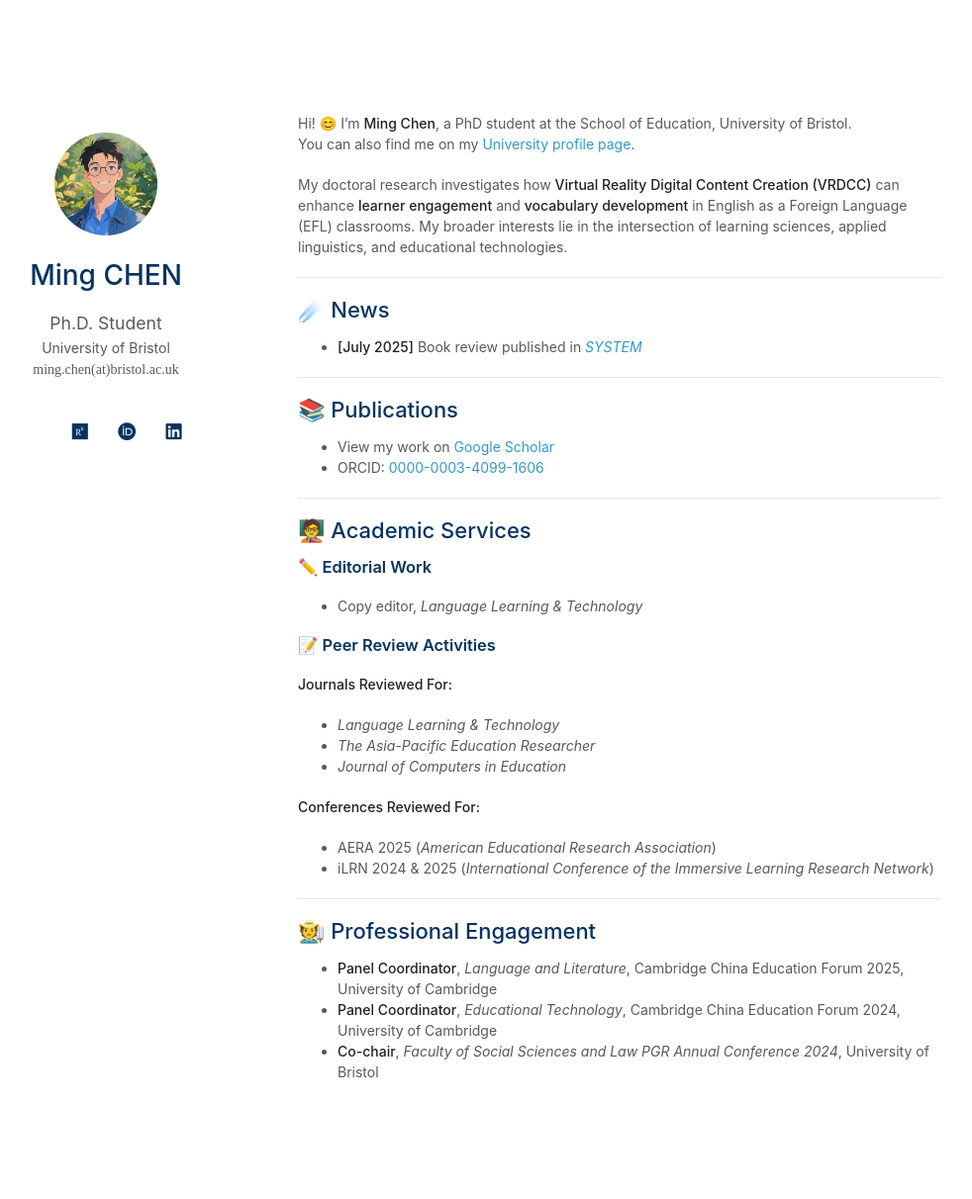
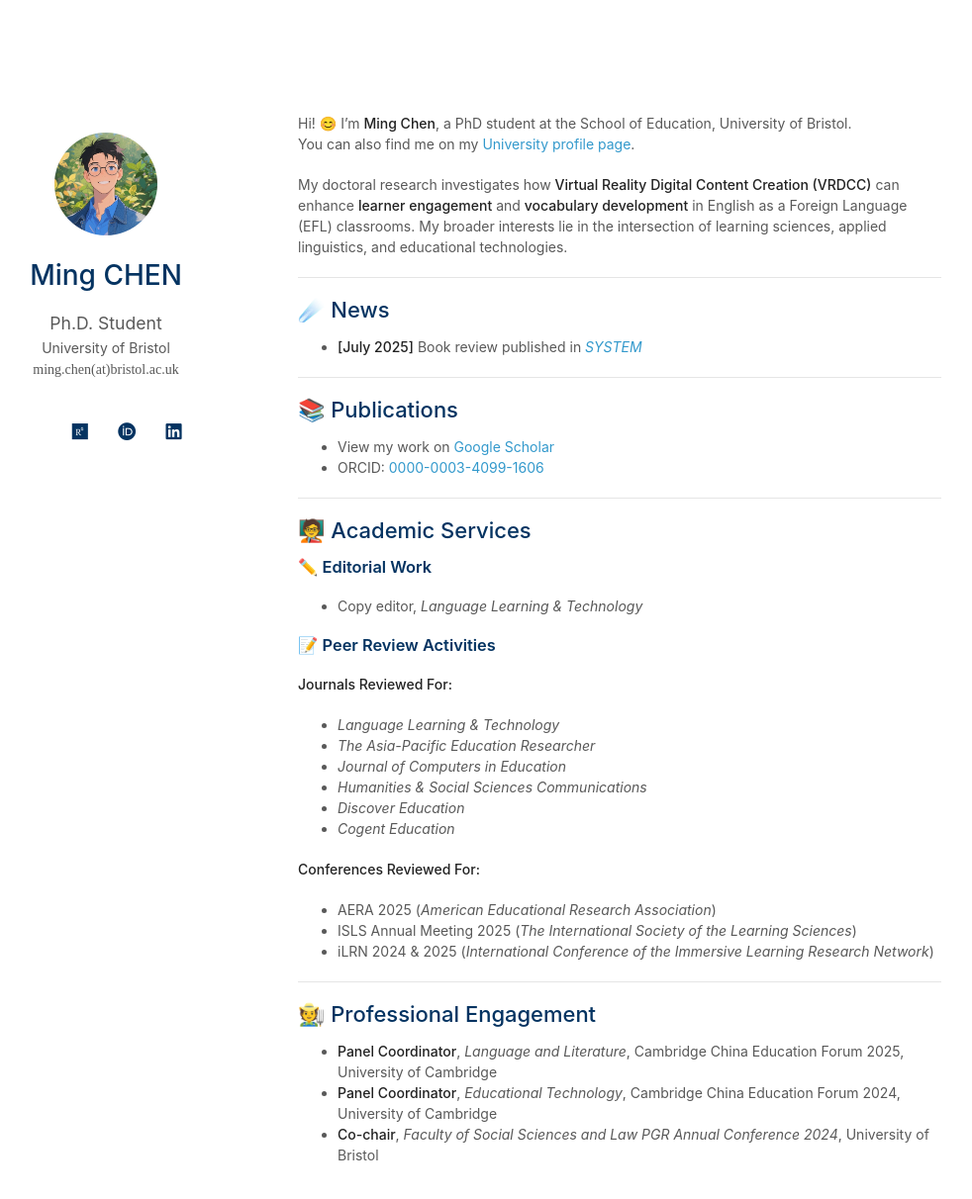
Before and after one commit to EricMingChen/EricMingChen.github.io, a Jekyll site: the page built from index.md, in a window 1280 px wide and 1269 px high. Shown: the top 1212 px of the window at 99% size, without its empty margins (169-1151 px from the left). Built offline with Jekyll 4.4.1, drawn with Linux system fonts in a browser that asks for light colours; a style sheet for code colours, icons or effects is not loaded.

Commit message:
Update index.md

```diff
--- a/index.md
+++ b/index.md
@@ -30,9 +30,13 @@ My doctoral research investigates how **Virtual Reality Digital Content Creation
 - *Language Learning & Technology*
 - *The Asia-Pacific Education Researcher*
 - *Journal of Computers in Education*
+- *Humanities & Social Sciences Communications*
+- *Discover Education*
+- *Cogent Education*
 
 **Conferences Reviewed For:**
 - AERA 2025 (*American Educational Research Association*)
+- ISLS Annual Meeting 2025 (*The International Society of the Learning Sciences*)
 - iLRN 2024 & 2025 (*International Conference of the Immersive Learning Research Network*)
 
 ---
```
